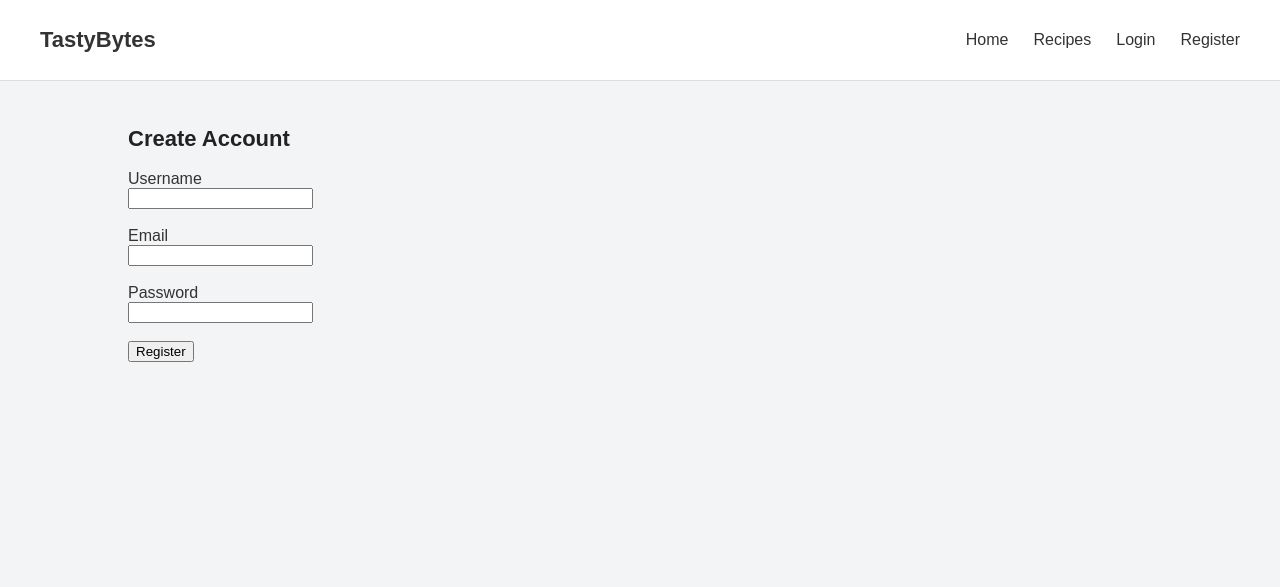
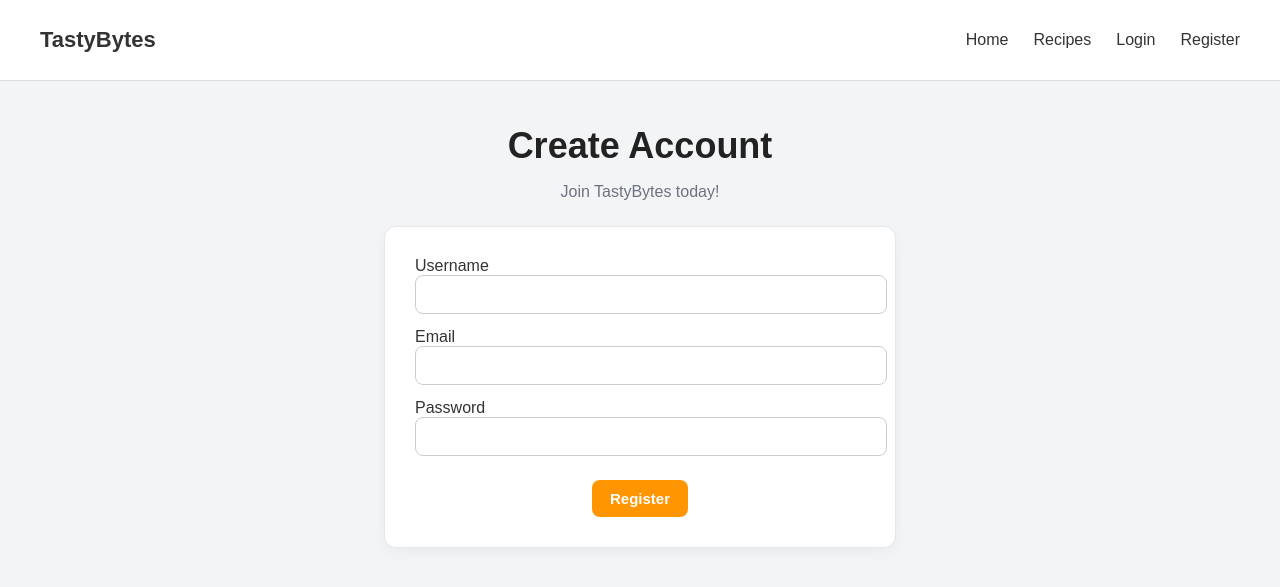
Before and after one commit to Pear312/TastyBytes, a Flask app: page /register in a window 1280 px wide. Shown: the top 587 px of the page. Run offline with Flask 3, Linux system fonts and the light colour scheme.

Commit message:
update look for login and register pages

```diff
--- a/static/style.css
+++ b/static/style.css
@@ -53,6 +53,23 @@ body {
     padding: 20px 0;
 }
 
+/* =============================== */
+/*          PAGE TITLES            */
+/* =============================== */
+
+.page-title {
+    font-size: 36px;
+    font-weight: 700;
+    text-align: center;
+    margin-bottom: 8px;
+}
+
+.subtitle {
+    text-align: center;
+    color: #6b7280;
+    margin-bottom: 25px;
+}
+
 h1, h2 {
     color: #222;
 }
@@ -96,6 +113,61 @@ h2 {
 
 .search-bar button:hover {
     background: darkorange;
+}
+
+/* =============================== */
+/*          GLOBAL BUTTONS         */
+/* =============================== */
+
+.btn,
+button.btn {
+    display: inline-block;
+    padding: 10px 18px;
+    border-radius: 8px;
+    background: #ff9500;
+    color: white;
+    border: none;
+    font-weight: 600;
+    font-size: 15px;
+    cursor: pointer;
+    transition: 0.15s ease;
+    text-decoration: none;
+}
+
+.btn:hover,
+button.btn:hover {
+    background: #dd7a00;
+}
+
+/* =============================== */
+/*           FORM WRAPPER          */
+/* =============================== */
+
+.form-box {
+    background: white;
+    padding: 30px;
+    max-width: 450px;
+    margin: auto;
+    border-radius: 12px;
+    border: 1px solid #e5e7eb;
+    box-shadow: 0 4px 12px rgba(0,0,0,0.04);
+}
+
+.form-box input,
+.form-box textarea {
+    width: 100%;
+    padding: 10px;
+    border-radius: 8px;
+    border: 1px solid #ccc;
+    font-size: 15px;
+    margin-bottom: 14px;
+}
+
+.form-box input:focus,
+.form-box textarea:focus {
+    outline: none;
+    border-color: #ff9500;
+    box-shadow: 0 0 0 1px #ffb94f;
 }
 
 /* =============================== */
--- a/templates/register.html
+++ b/templates/register.html
@@ -1,30 +1,30 @@
 {% extends "base.html" %}
 {% block content %}
 
-<h2>Create Account</h2>
+<h1 class="page-title">Create Account</h1>
+<p class="subtitle">Join TastyBytes today!</p>
 
+<div class="form-box">
 <form action="/register" method="POST">
 
     {% if error %}
     <p style="color:red;">{{ error }}</p>
     {% endif %}
 
-    <label>Username</label><br>
+    <label>Username</label>
     <input type="text" name="username" required>
 
-    <br><br>
-
-    <label>Email</label><br>
+    <label>Email</label>
     <input type="email" name="email" required>
 
-    <br><br>
-
-    <label>Password</label><br>
+    <label>Password</label>
     <input type="password" name="password" required>
 
-    <br><br>
+    <div style="text-align:center; margin-top: 10px;">
+        <button type="submit" class="btn">Register</button>
+    </div>
 
-    <button type="submit">Register</button>
 </form>
+</div>
 
 {% endblock %}
```
Also changed, not shown: other parts of static/style.css (+76 -43 lines), templates/login.html (+7 -2 lines).
